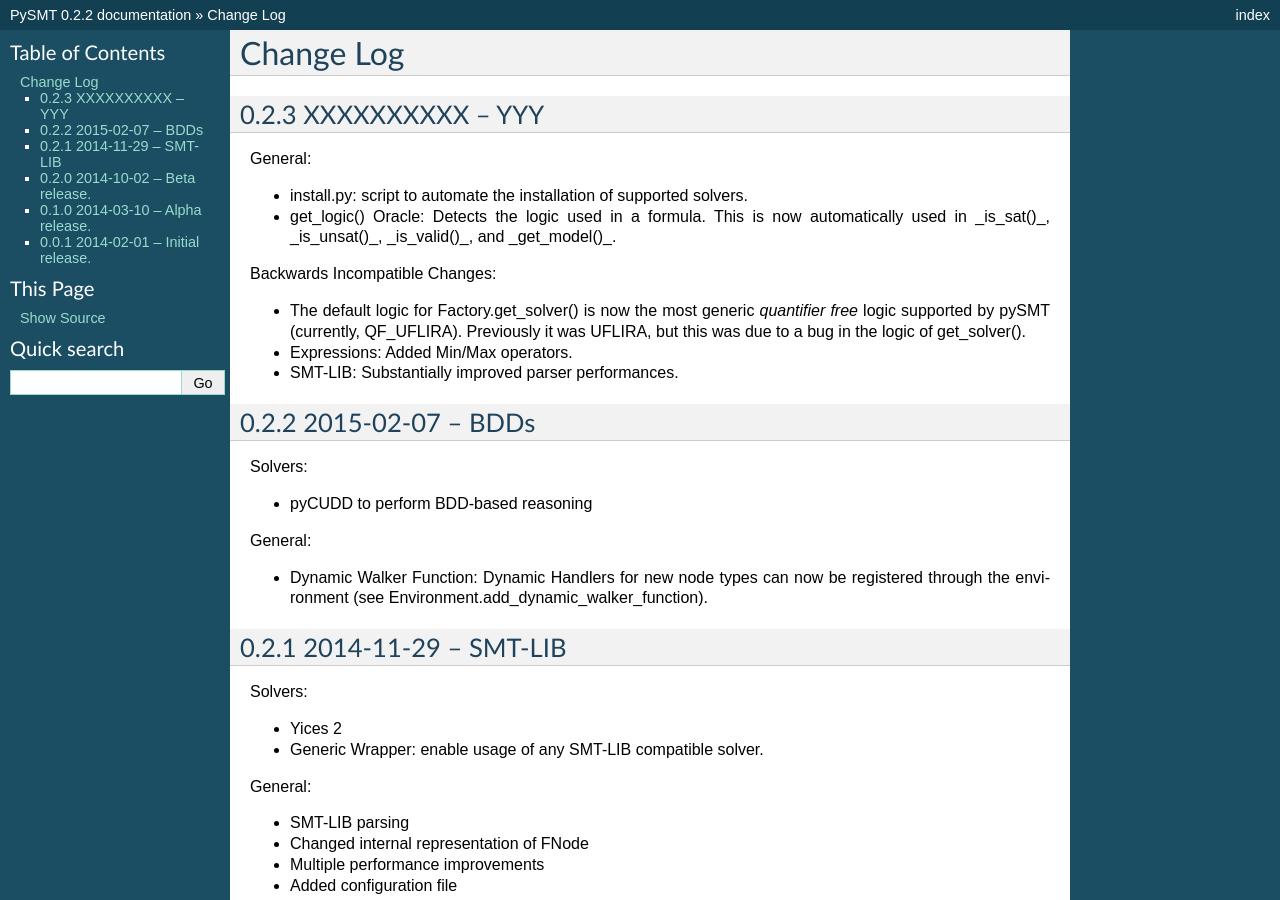
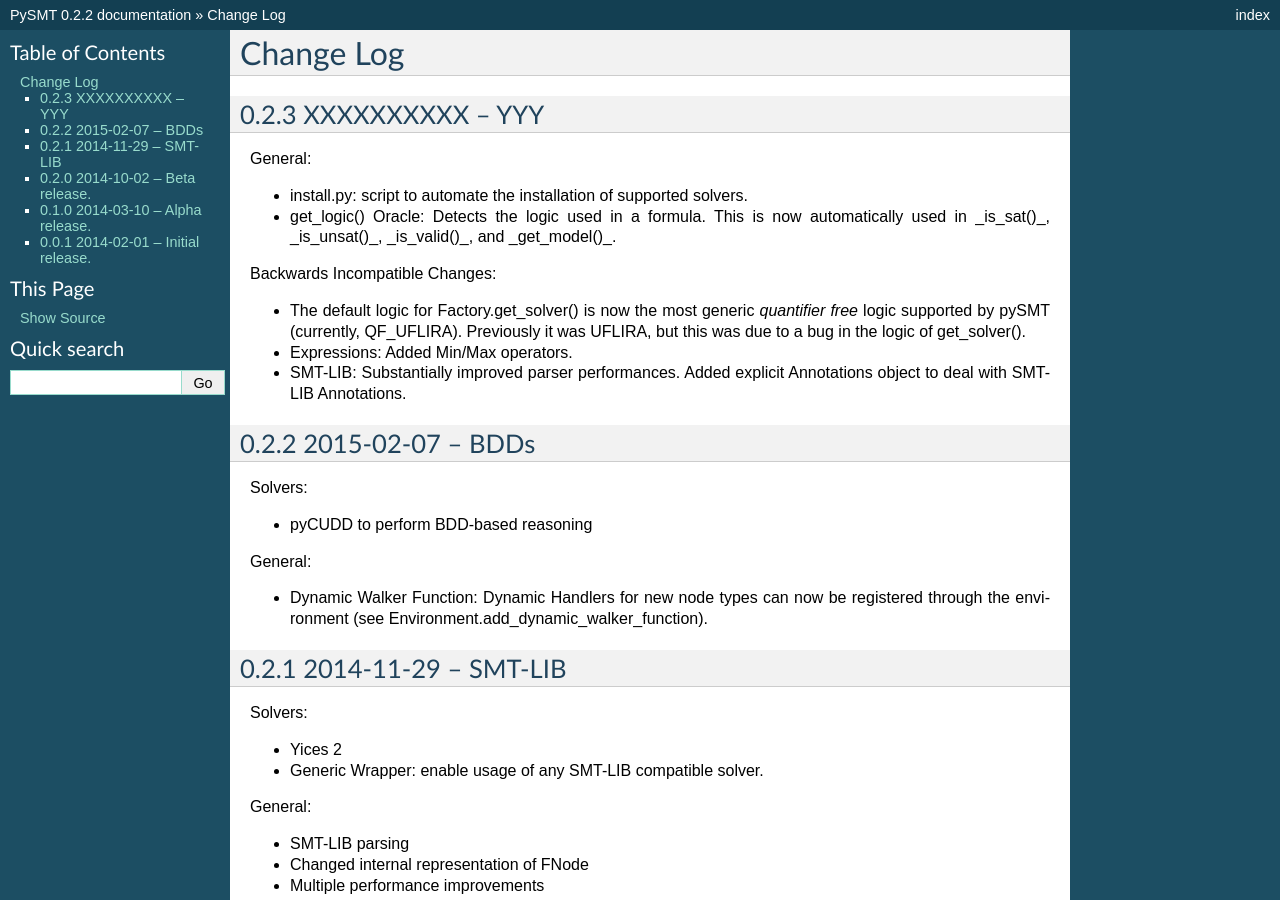
Before and after one commit to pysmt/pysmt, a Sphinx documentation site: the page built from docs/CHANGES.rst, in a window 1280 px wide and 900 px high. Built offline with Sphinx 7.4.7, drawn with Linux system fonts in a browser that asks for light colours; formulas are drawn with MathJax 3; pages that are not in the unit, such as notebooks, are missing from menus.

Commit message:
Changelog

```diff
--- a/docs/CHANGES.rst
+++ b/docs/CHANGES.rst
@@ -21,7 +21,8 @@
 
 * Expressions: Added Min/Max operators.
 
-* SMT-LIB: Substantially improved parser performances.
+* SMT-LIB: Substantially improved parser performances. Added explicit
+  Annotations object to deal with SMT-LIB Annotations.
 
 
 0.2.2 2015-02-07 -- BDDs
```
